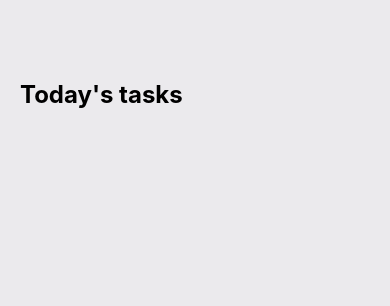
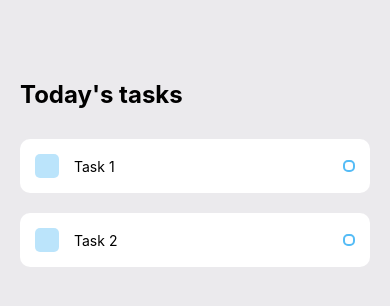
Before and after one commit to ragangithub/reactnative-todo, a React Native app: screen / in a window 390 px wide. Shown: the top 306 px of the page. Built offline with nearby package versions, Linux system fonts and the light colour scheme.

Commit message:
Add styles to task

```diff
--- a/App.js
+++ b/App.js
@@ -1,12 +1,16 @@
 import { StatusBar } from "expo-status-bar";
 import { StyleSheet, Text, View } from "react-native";
+import Task from "./components/Task";
 
 export default function App() {
   return (
     <View style={styles.container}>
       <View style={styles.taskWrapper}>
         <Text style={styles.sectionTitle}>Today's tasks</Text>
-        <View style={styles.items}></View>
+        <View style={styles.items}>
+          <Task text={"Task 1"} />
+          <Task text={"Task 2"} />
+        </View>
       </View>
     </View>
   );
@@ -25,5 +29,7 @@
     fontSize: 24,
     fontWeight: "bold",
   },
-  items: {},
+  items: {
+    marginTop: 30,
+  },
 });
--- a/components/Task.js
+++ b/components/Task.js
@@ -1,13 +1,47 @@
 import React from "react";
-import { View, Text, StyleSheet } from "react-native";
+import { View, Text, StyleSheet, TouchableOpacity } from "react-native";
 
-const Task = () => {
+const Task = (props) => {
   return (
-    <View>
-      <Text>this is a task</Text>
+    <View style={styles.item}>
+      <View style={styles.itemLeft}>
+        <View style={styles.square}></View>
+        <Text style={styles.itemText}>{props.text}</Text>
+      </View>
+      <View style={styles.circular}></View>
     </View>
   );
 };
 
-const styles = StyleSheet.create({});
+const styles = StyleSheet.create({
+  item: {
+    backgroundColor: "#fff",
+    padding: 15,
+    borderRadius: 10,
+    flexDirection: "row",
+    alignItems: "center",
+    justifyContent: "space-between",
+    marginBottom: 20,
+  },
+  itemLeft: {
+    flexDirection: "row",
+    alignItems: "center",
+    flexWrap: "wrap",
+  },
+  square: {
+    width: 24,
+    height: 24,
+    backgroundColor: "#55BCF6",
+    opacity: 0.4,
+    borderRadius: 5,
+    marginRight: 15,
+  },
+  circular: {
+    width: 12,
+    height: 12,
+    borderColor: "#55BCF6",
+    borderWidth: 2,
+    borderRadius: 5,
+  },
+});
 export default Task;
```
